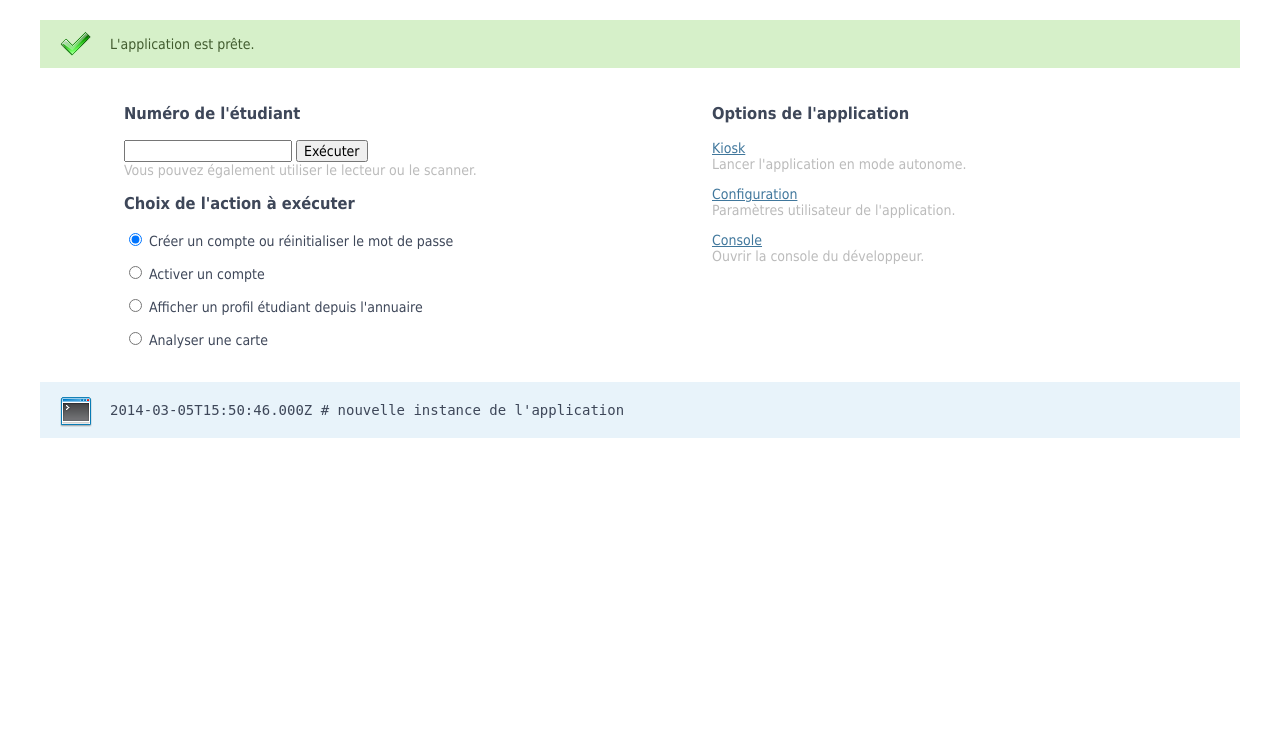
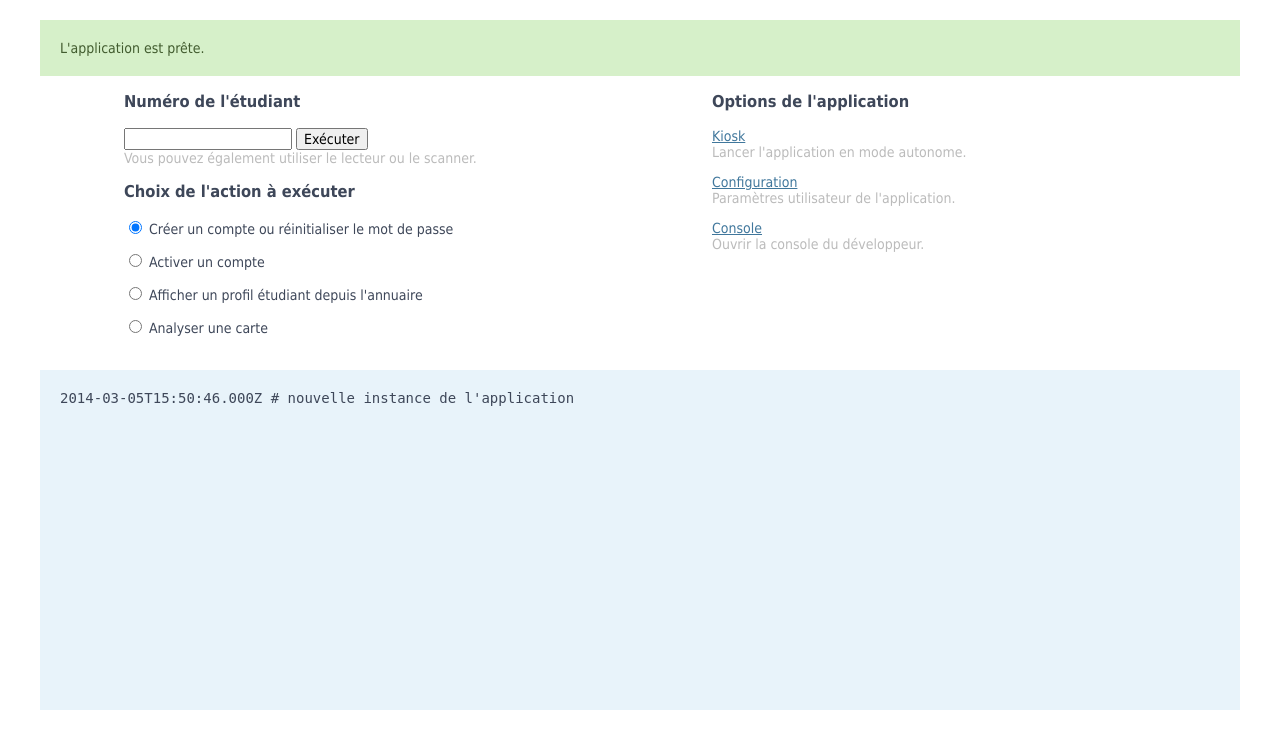
Before and after one commit to UPMC/kioskauth, a PHP site: page / in a window 1280 px wide, after a click on "Console". Shown: the part 93-823 px from the top of the page. Before the commit the page ends 531 px from the top, so only its background shows below. Run offline with PHP 8.4, Linux system fonts and the light colour scheme.

Commit message:
Update user interface

```diff
--- a/kioskauth/static/web.css
+++ b/kioskauth/static/web.css
@@ -43,38 +43,28 @@
 .success {
   color: #425C2F;
   background-color: #D6F0C9;
-  background-image: url(success.png);
-  padding: 16px 10px 16px 70px;
-  background-repeat: no-repeat;
-  background-position: 20px 8px;
+  padding: 20px;
 }
 
 .error {
   color: #E63232;
   background-color: #F7D7D7;
-  background-image: url(error.png);
-  padding: 16px 10px 16px 70px;
-  background-repeat: no-repeat;
-  background-position: 20px 8px;
+  padding: 20px;
 }
 
 #console {
   background-color: #E8F3FA;
-  background-image: url(process.png);
-  padding: 10px 10px 10px 70px;
-  background-repeat: no-repeat;
-  background-position: 20px 4px;
+  padding: 20px;
   display: none;
   overflow-x: hidden;
-  border-top: 10px solid #E8F3FA;
-  border-bottom: 10px solid #E8F3FA;
   clear: both;
+  height: 300px;
 }
 
 .box {
   float: left;
   width: 420px;
-  margin: 20px 7%;
+  margin: 0 7% 20px 7%;
 }
 
 #uid {
```
Also changed, not shown: kioskauth/static/error.png (deleted), kioskauth/static/login.png (deleted), kioskauth/static/notification.png (deleted), kioskauth/static/process.png (deleted), kioskauth/static/success.png (deleted), kioskauth/static/upmc.png (deleted).
